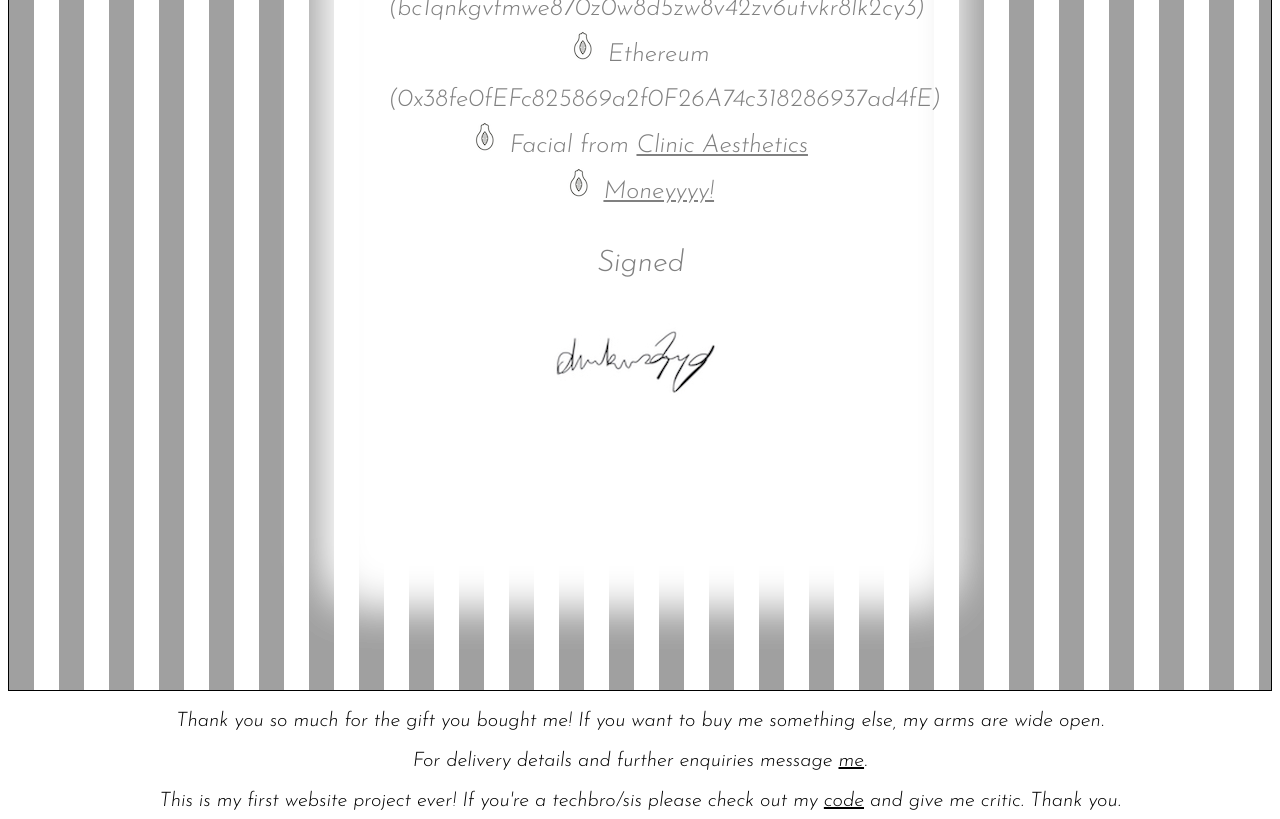
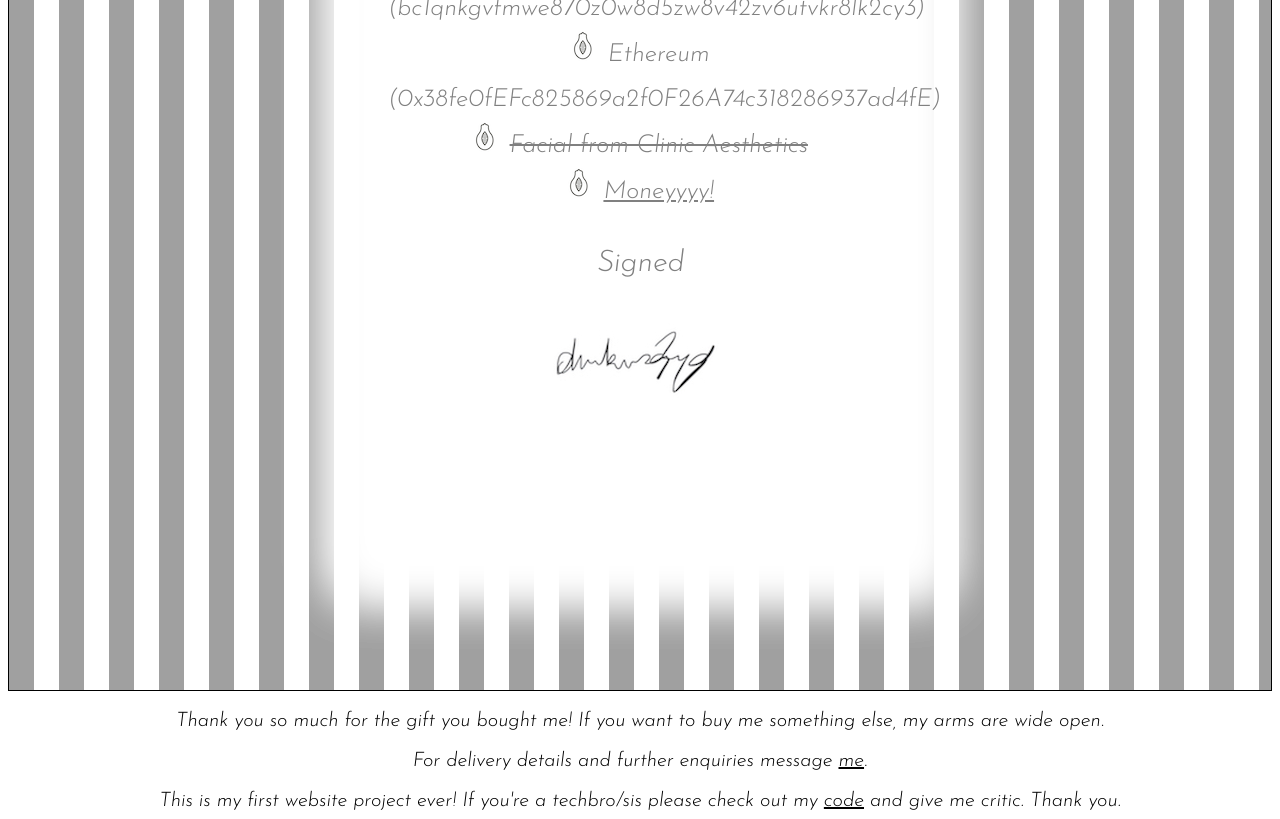
Before and after one commit to AliyahOla/AliyahsWishes, a plain HTML site: page index.html in a window 1280 px wide. Shown: the part 1160-1979 px from the top of the page. Drawn offline with Linux system fonts and the light colour scheme.

Commit message:
Update index.html

```diff
--- a/index.html
+++ b/index.html
@@ -96,11 +96,7 @@
             >
           </li>
           <li>
-            Facial from
-            <a
-              href="https://instagram.com/clinictheaesthetic?igshid=13bh9mivcuy4b" target="_blank" rel="noopener noreferrer"
-              >Clinic Aesthetics
-            </a>
+            <s> Facial from Clinic Aesthetics </s>
           </li>
           <li>
             <a href="https://paystack.com/pay/aliyahswishes" target="_blank" rel="noopener noreferrer">Moneyyyy!</a>
```
